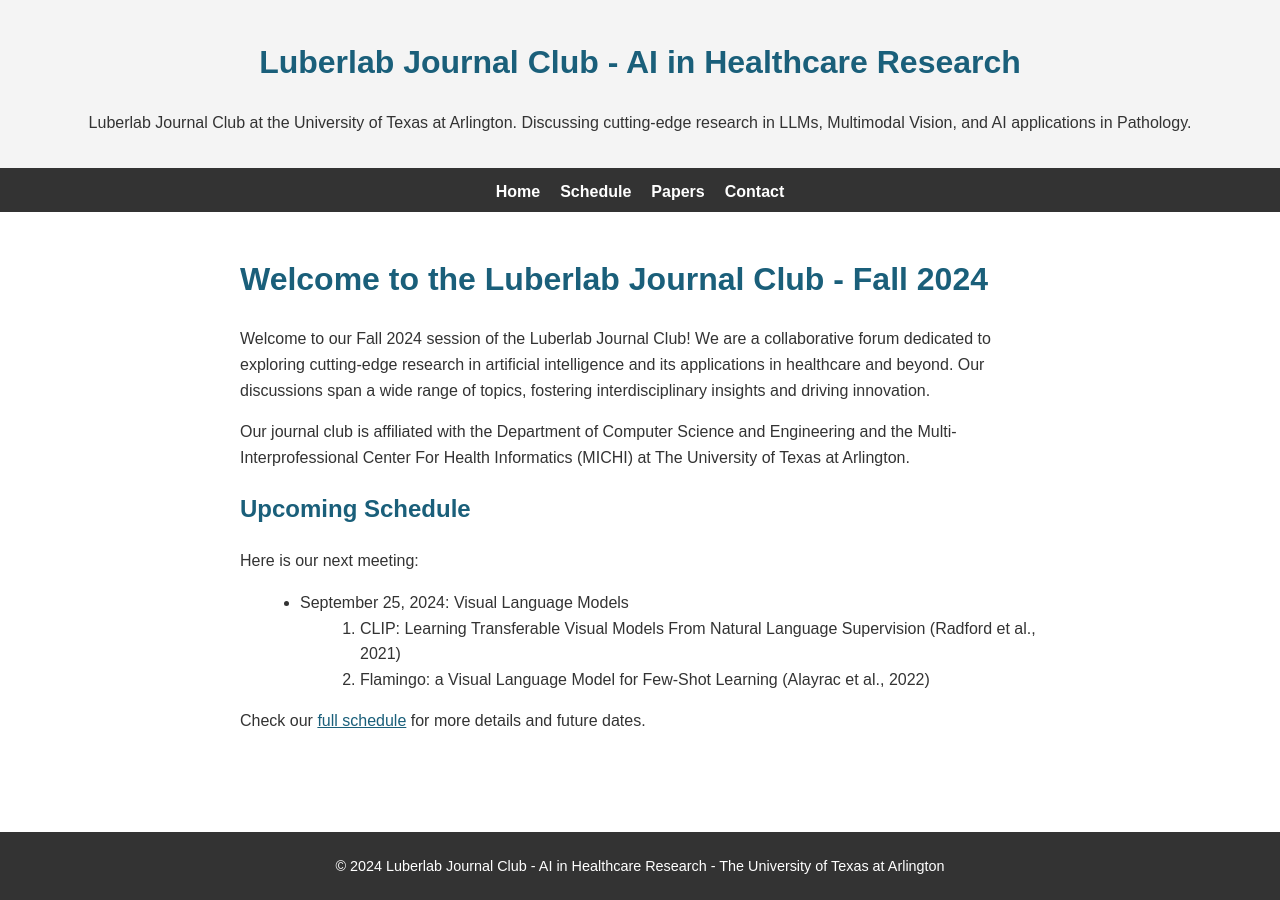
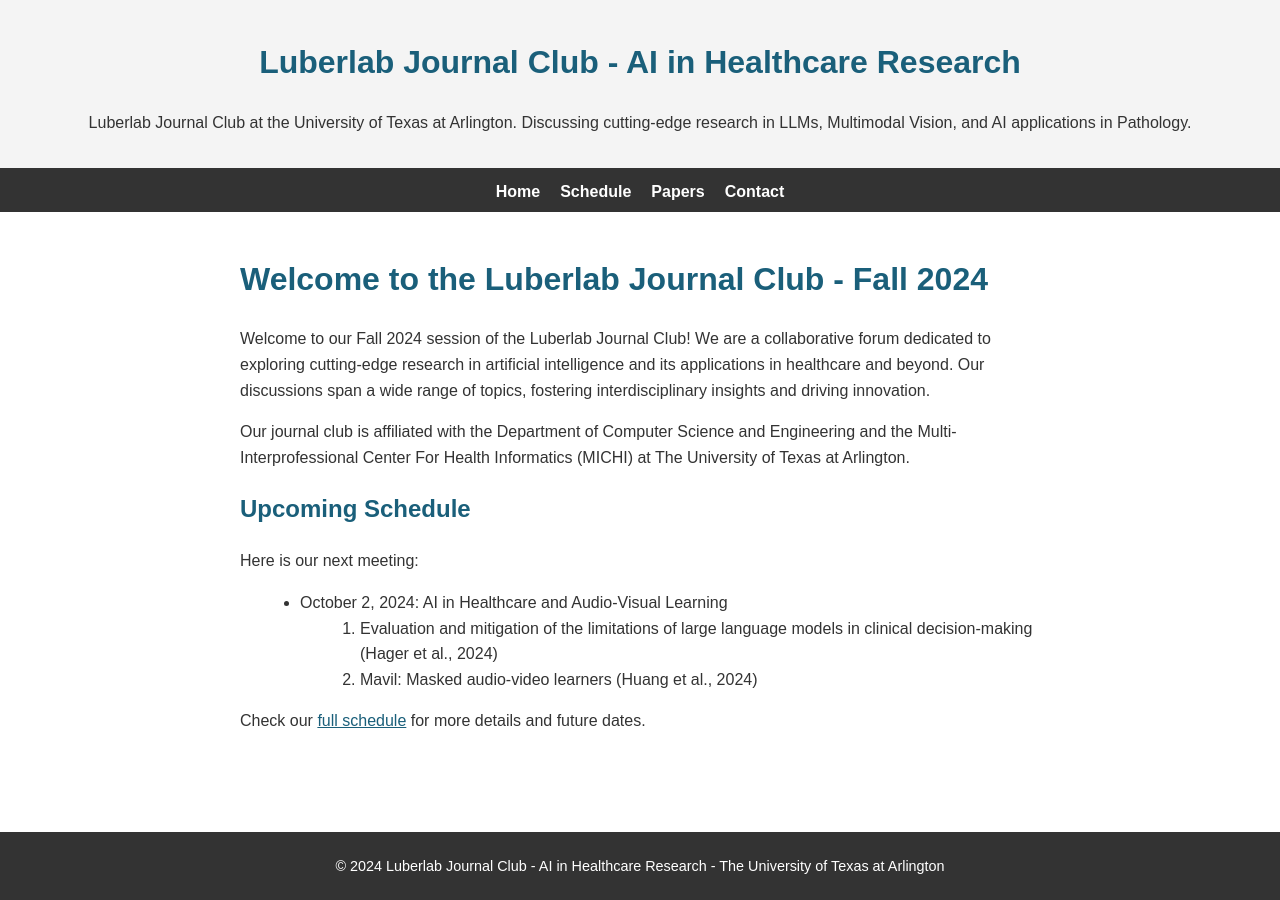
Before and after one commit to facevoid/luberlab-journal-club, a Jekyll site: the page built from index.md, in a window 1280 px wide. Built offline with Jekyll 4.4.1, drawn with Linux system fonts in a browser that asks for light colours.

```diff
--- a/index.md
+++ b/index.md
@@ -14,8 +14,8 @@ Our journal club is affiliated with the Department of Computer Science and Engin
 
 Here is our next meeting:
 
-- September 25, 2024: Visual Language Models
-  1. CLIP: Learning Transferable Visual Models From Natural Language Supervision (Radford et al., 2021)
-  2. Flamingo: a Visual Language Model for Few-Shot Learning (Alayrac et al., 2022)
+- October 2, 2024: AI in Healthcare and Audio-Visual Learning
+  1. Evaluation and mitigation of the limitations of large language models in clinical decision-making (Hager et al., 2024)
+  2. Mavil: Masked audio-video learners (Huang et al., 2024)
 
 Check our [full schedule]({{ "/schedule" | relative_url }}) for more details and future dates.
```
Also changed, not shown: schedule.md (+9 -7 lines), 1 other file.
